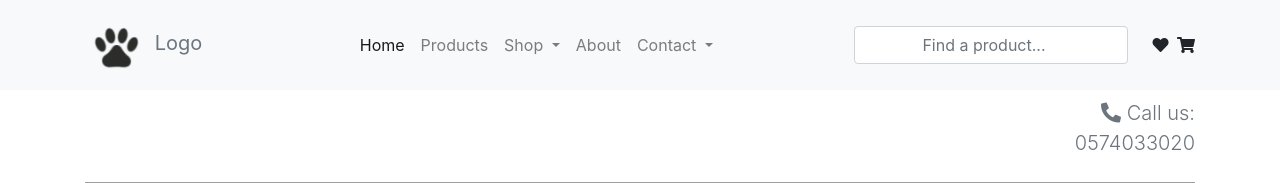
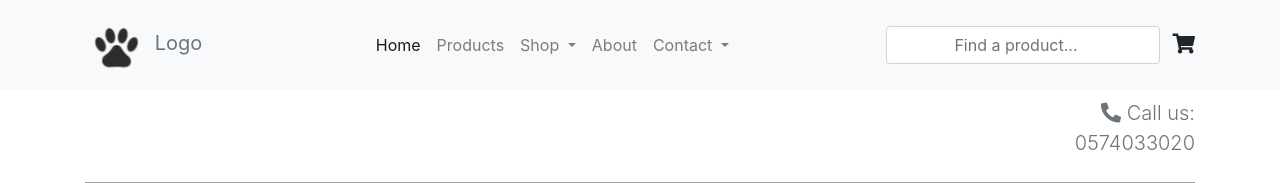
Before and after one commit to emm7494/mini-php, a PHP site: page / in a window 1280 px wide. Shown: the top 183 px of the page. Run offline with PHP 8.4, Linux system fonts and the light colour scheme; data that the repository does not hold is empty; some libraries are stand-ins or nearby versions; grey boxes are pictures that could not be loaded.

Commit message:
Adding shopping cart.

```diff
--- a/public/static/css/style.css
+++ b/public/static/css/style.css
@@ -1,3 +1,8 @@
 body {
     /* background-color: lightblue; */
 }
+
+.navbar-icon {
+    font-size: 1.25rem;
+    cursor: pointer;
+}
--- a/public/static/js/script.js
+++ b/public/static/js/script.js
@@ -24,12 +24,19 @@ function injectTableData(data) {
       <td>${entry.fName}</td>
       <td>${entry.lName}</td>
       <td>${entry.eMail}</td>
-      <td>&nbsp;</td>
+      <td><button class="btn btn-danger btnDelTableRow" onclick="delTableRow(this)"><i class="fas fa-trash-alt"></i></button></td>
     </tr>`;
   }
   document.querySelector("#cartTableBody").innerHTML = tableData;
 }
 
-getCartJSON("/api/cart")
-  .then(injectTableData)
-  .catch((err) => console.log(err));
+function delTableRow(delBtn) {
+  const tableRow = delBtn.closest("tr");
+  delBtn.closest("table").deleteRow(tableRow.rowIndex);
+}
+
+function loadCart() {
+  getCartJSON("/api/cart")
+    .then(injectTableData)
+    .catch((err) => console.log(err));
+}
--- a/templates/base.php
+++ b/templates/base.php
@@ -67,8 +67,7 @@
                 </div>
                 <!--Collapsible Menu end-->
                 <section class="order-1 order-lg-3">
-                    <i class="fas fa-heart ml-3"></i>
-                    <i class="fas fa-shopping-cart ml-1" data-toggle="modal" data-target="#cartModal"></i>
+                    <i onclick="loadCart()" class="navbar-icon fas fa-shopping-cart ml-1" data-toggle="modal" data-target="#cartModal"></i>
                 </section>
             </div>
             <!--Container end-->
```
